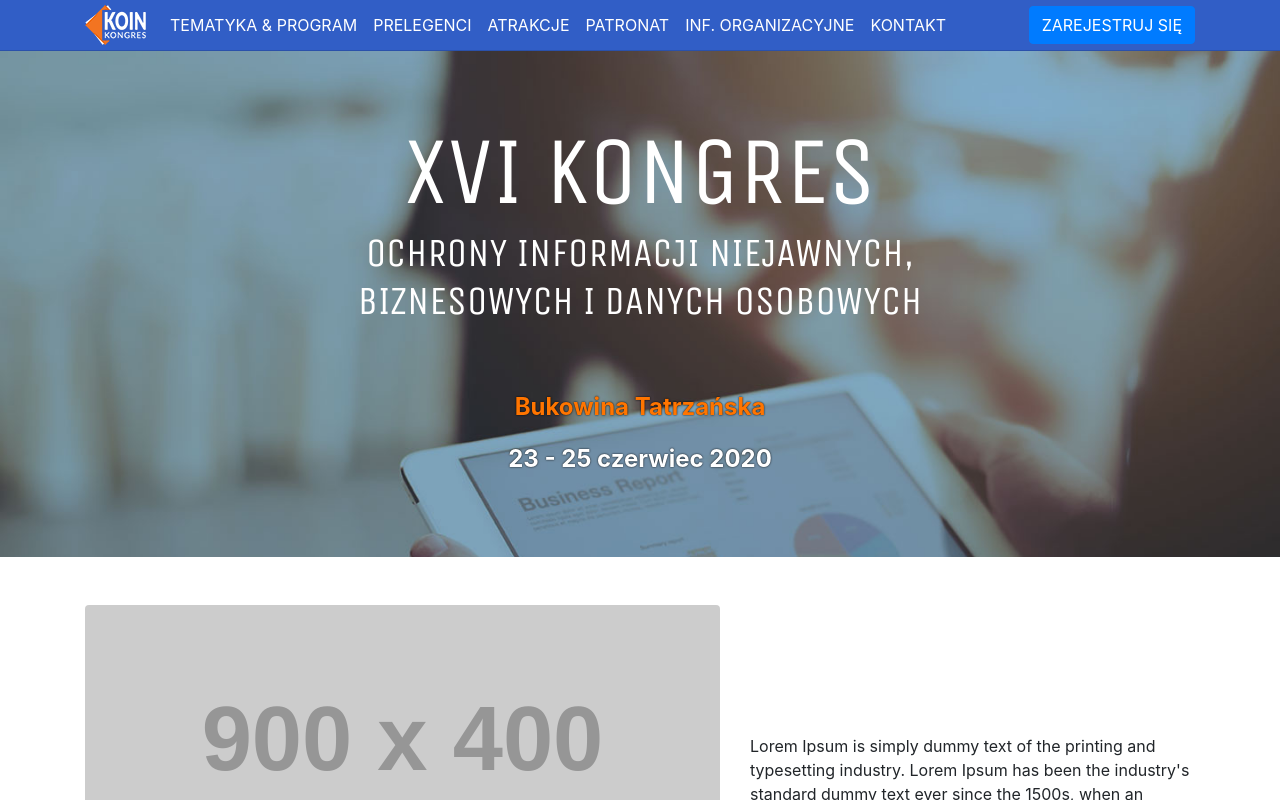
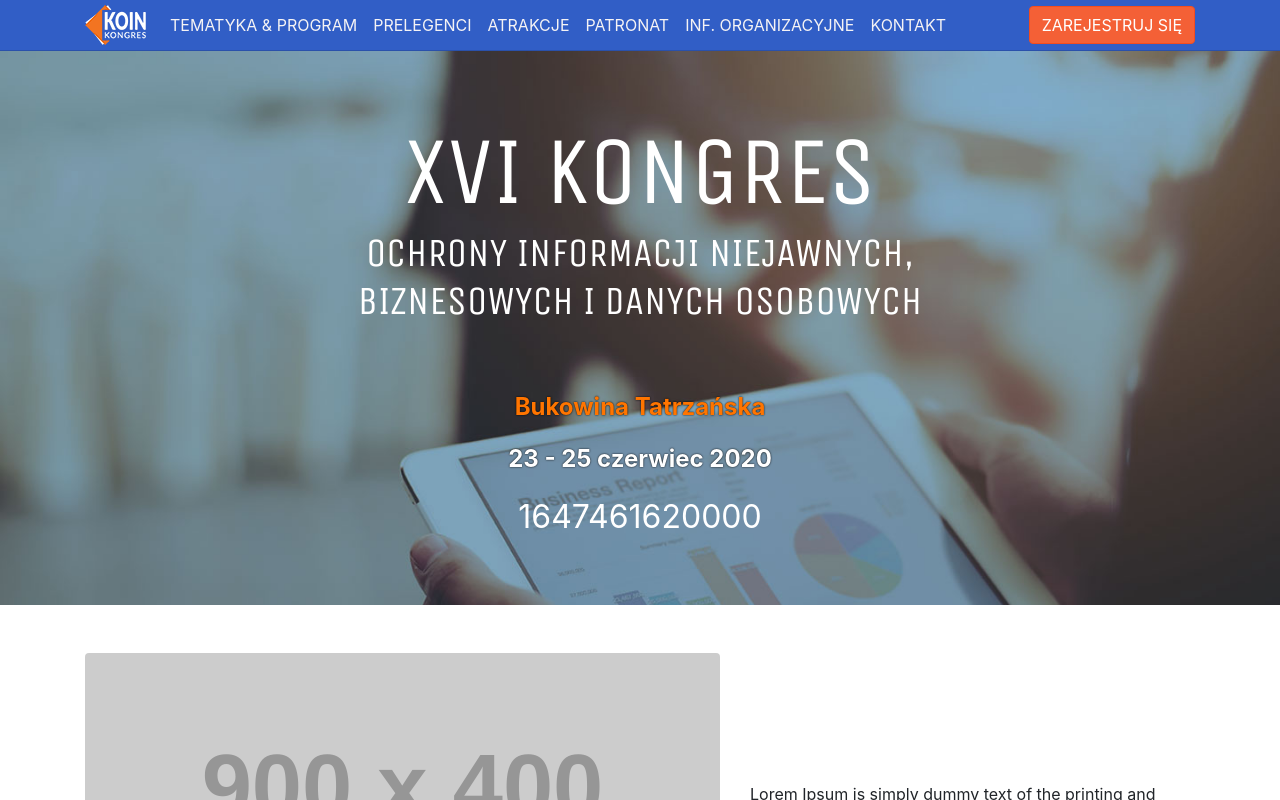
Before and after one commit to fishka11/event-site-2, a React (Create React App) app: page / in a window 1280 px wide. Shown: the top 800 px of the page. Built offline with nearby package versions, Linux system fonts and the light colour scheme.

Commit message:
Start of Counter Component

```diff
--- a/src/components/App.js
+++ b/src/components/App.js
@@ -12,24 +12,40 @@ import Speakers from "../pages/Speakers";
 import Admin from "../pages/Admin";
 import GenericNotFound from "../pages/GenericNotFound";
 
-import { menuItems } from "../constans/Const";
+import {
+  menuItems,
+  eventLocation,
+  eventDate,
+  polishMonths,
+} from "../constans/Const";
 
 import "./App.css";
 
 class App extends Component {
   constructor(props) {
     super(props);
-    this.state = { menu: menuItems };
+    this.state = { menu: menuItems, eventDate, eventLocation, polishMonths };
   }
   render() {
-    const { menu } = this.state;
+    const { menu, eventDate, eventLocation, polishMonths } = this.state;
 
     return (
       <div className="App">
         <Router>
           <Navigation menuItems={menu} />
           <Switch>
-            <Route path="/" exact component={Home} />
+            {/* Another way is to pass render prop instaed of component prop for better performance, beacouse Home is functional component */}
+            <Route
+              path="/"
+              exact
+              component={() => (
+                <Home
+                  date={eventDate}
+                  location={eventLocation}
+                  months={polishMonths}
+                />
+              )}
+            />
             <Route path="/tematyka" exact component={Agenda} />
             <Route path="/prelegenci" exact component={Speakers} />
             <Route path="/atrakcje" />
--- a/src/components/Counter.css
+++ b/src/components/Counter.css
@@ -0,0 +1,4 @@
+.counter {
+  font-size: 2rem;
+  color: #ffffff;
+}
--- a/src/components/Counter.js
+++ b/src/components/Counter.js
@@ -1,7 +1,30 @@
-import React from "react";
+import React, { Component } from "react";
 
-import { eventLocation, evantDate, polishMonths } from "../constans/Const";
+import "./Counter.css";
 
-const Counter = () => <div></div>;
+class Counter extends Component {
+  constructor(props) {
+    super(props);
+    this.state = { eventDate: props.eventDate, currentDate: Date.now() };
+  }
+
+  tick() {
+    this.setState({
+      currentDate: Date.now(),
+    });
+  }
+
+  componentDidMount() {
+    this.interval = setInterval(() => this.tick(), 1000);
+  }
+
+  componentWillUnmount() {
+    clearInterval(this.interval);
+  }
+
+  render() {
+    return <div className="counter text-center">{this.state.currentDate}</div>;
+  }
+}
 
 export default Counter;
--- a/src/components/Navigation.css
+++ b/src/components/Navigation.css
@@ -1,15 +1,23 @@
-.navbar {
+.navigation .navbar {
   padding: 0;
   background-color: #315ec6;
   border-bottom: 1px solid #2a51ab;
   text-transform: uppercase;
 }
-.navbar-light .navbar-nav .nav-link {
-  color: #fff;
+.navigation .navbar-light .navbar-nav .nav-link {
+  color: #f5f3f5;
 }
-.navbar-light .navbar-nav .nav-link:hover {
+.navigation .navbar-light .navbar-nav .nav-link:hover {
   color: #f7b267;
 }
-.navbar-light .navbar-nav .nav-link.active {
+.navigation .navbar-light .navbar-nav .nav-link.active {
   color: #f7b267;
 }
+.navigation .btn-primary {
+  background-color: #f46036;
+  border-color: #f34d1e;
+}
+.navigation .btn-primary:hover {
+  background-color: #ea3e0d;
+  border-color: #c8350b;
+}
--- a/src/constans/Const.js
+++ b/src/constans/Const.js
@@ -18,7 +18,7 @@ export const eventLocation = {
     city: "Bukowina Tatrzańska",
   },
 };
-export const evantDate = {
+export const eventDate = {
   start: new Date(2020, 5, 23, 12, 0),
   end: new Date(2020, 5, 25, 15, 0),
 };
--- a/src/pages/Home.js
+++ b/src/pages/Home.js
@@ -3,11 +3,12 @@ import React from "react";
 import Container from "react-bootstrap/Container";
 import Jumbotron from "react-bootstrap/Jumbotron";
 
-import { eventLocation, evantDate, polishMonths } from "../constans/Const";
+import Counter from "../components/Counter";
 
 import "./Home.css";
 
-function Home() {
+function Home(props) {
+  const { date, location, months } = props;
   return (
     <div className="home">
       <section className="home-top">
@@ -18,17 +19,18 @@ function Home() {
               <span className="d-block">Ochrony Informacji Niejawnych,</span>
               <span className="d-block">Biznesowych i Danych Osobowych</span>
             </h1>
-            <p className="text-center location">{eventLocation.address.city}</p>
+            <p className="text-center location">{location.address.city}</p>
             <p className="text-center date">
-              {`${evantDate.start.getDate()} ${
-                evantDate.start.getMonth() !== evantDate.end.getMonth()
-                  ? polishMonths[evantDate.start.getMonth]
+              {`${date.start.getDate()} ${
+                date.start.getMonth() !== date.end.getMonth()
+                  ? months[date.start.getMonth]
                   : ""
-              } - ${evantDate.end.getDate()} ${
-                polishMonths[evantDate.end.getMonth()]
-              } ${evantDate.end.getFullYear()}`}
+              } - ${date.end.getDate()} ${
+                months[date.end.getMonth()]
+              } ${date.end.getFullYear()}`}
             </p>
           </Container>
+          <Counter eventDate={date} />
         </Jumbotron>
         <div className="container">
           <div className="row align-items-center my-5">
```
